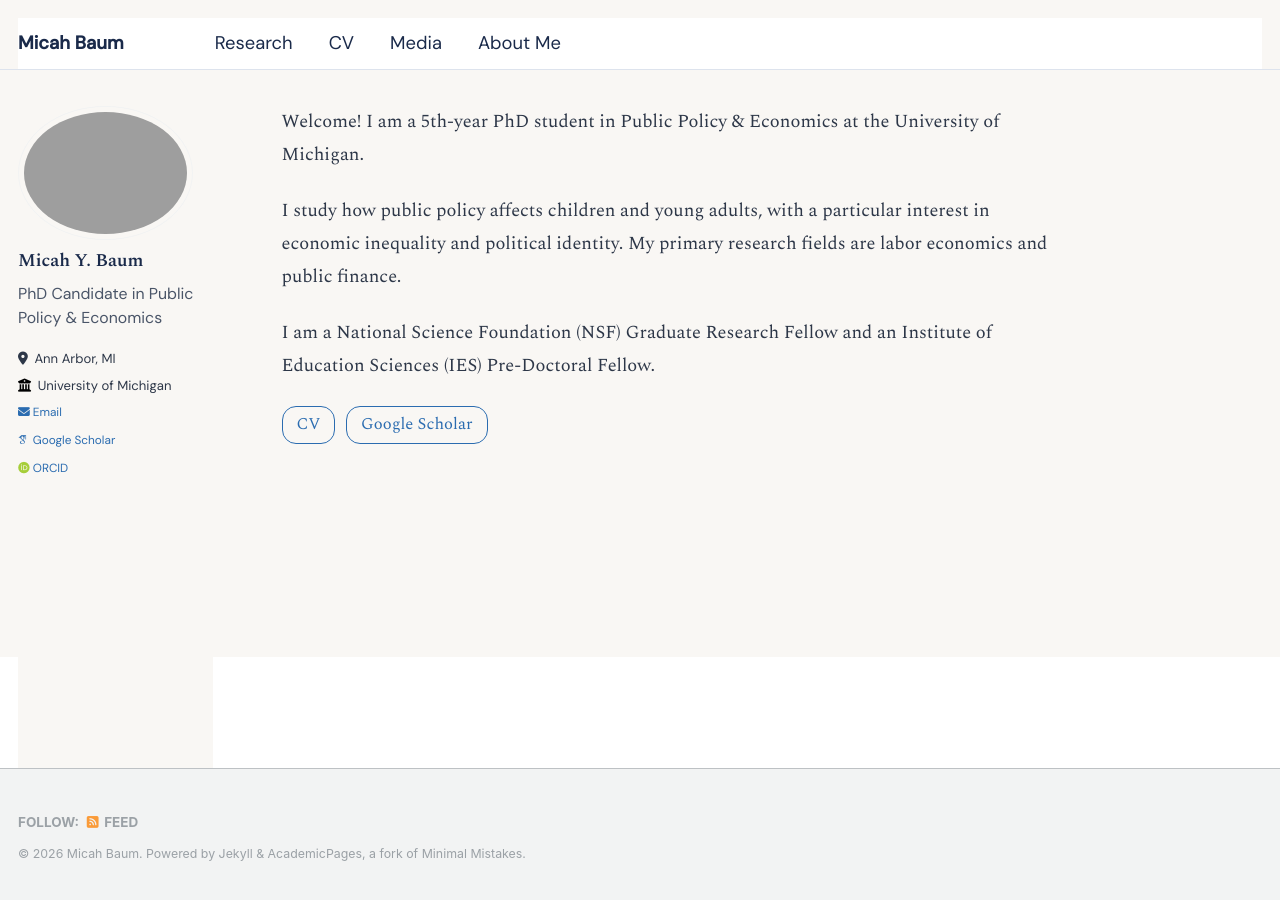
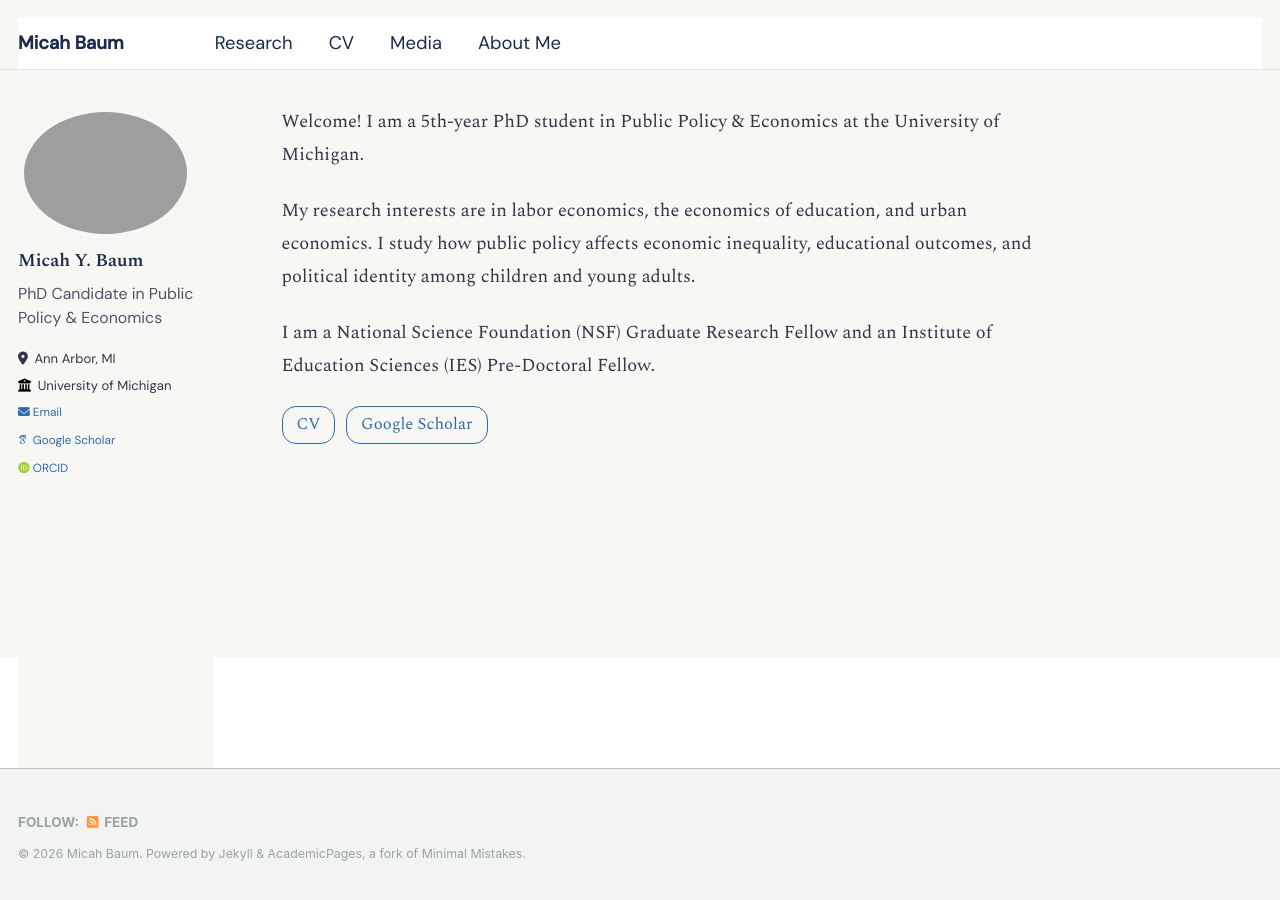
Before and after one commit to micah-baum/micah-baum.github.io, a Jekyll site: the page built from _pages/about.md, in a window 1280 px wide. Built offline with Jekyll 4.4.1, drawn with Linux system fonts in a browser that asks for light colours; some web fonts are replaced.

Commit message:
Update about.md

```diff
--- a/_pages/about.md
+++ b/_pages/about.md
@@ -8,7 +8,7 @@ redirect_from:
 
 Welcome! I am a 5th-year PhD student in Public Policy & Economics at the University of Michigan.
 
-I study how public policy affects children and young adults, with a particular interest in economic inequality and political identity. My primary research fields are labor economics and public finance.
+My research interests are in labor economics, the economics of education, and urban economics. I study how public policy affects economic inequality, educational outcomes, and political identity among children and young adults.
 
 I am a National Science Foundation (NSF) Graduate Research Fellow and an Institute of Education Sciences (IES) Pre-Doctoral Fellow.
 
```
